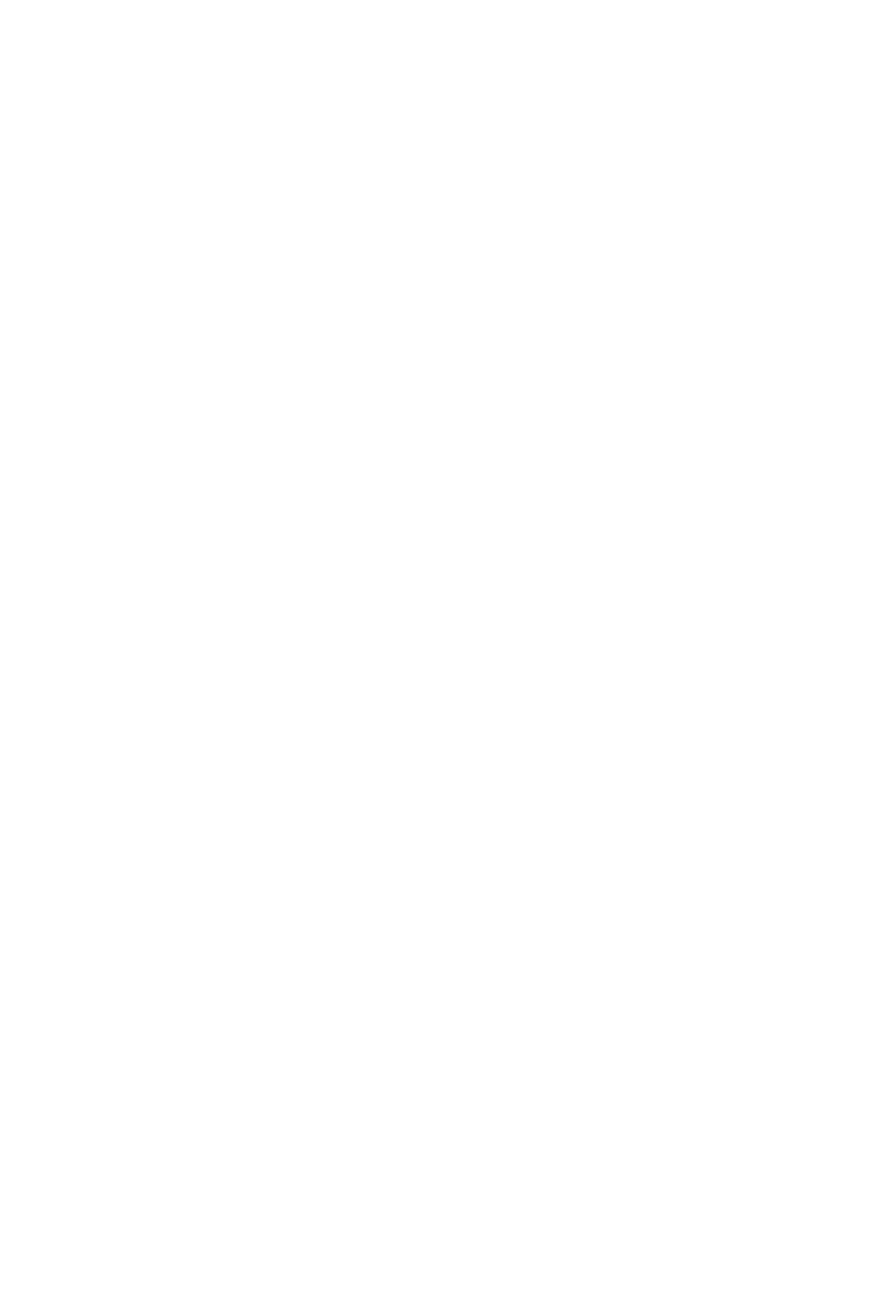
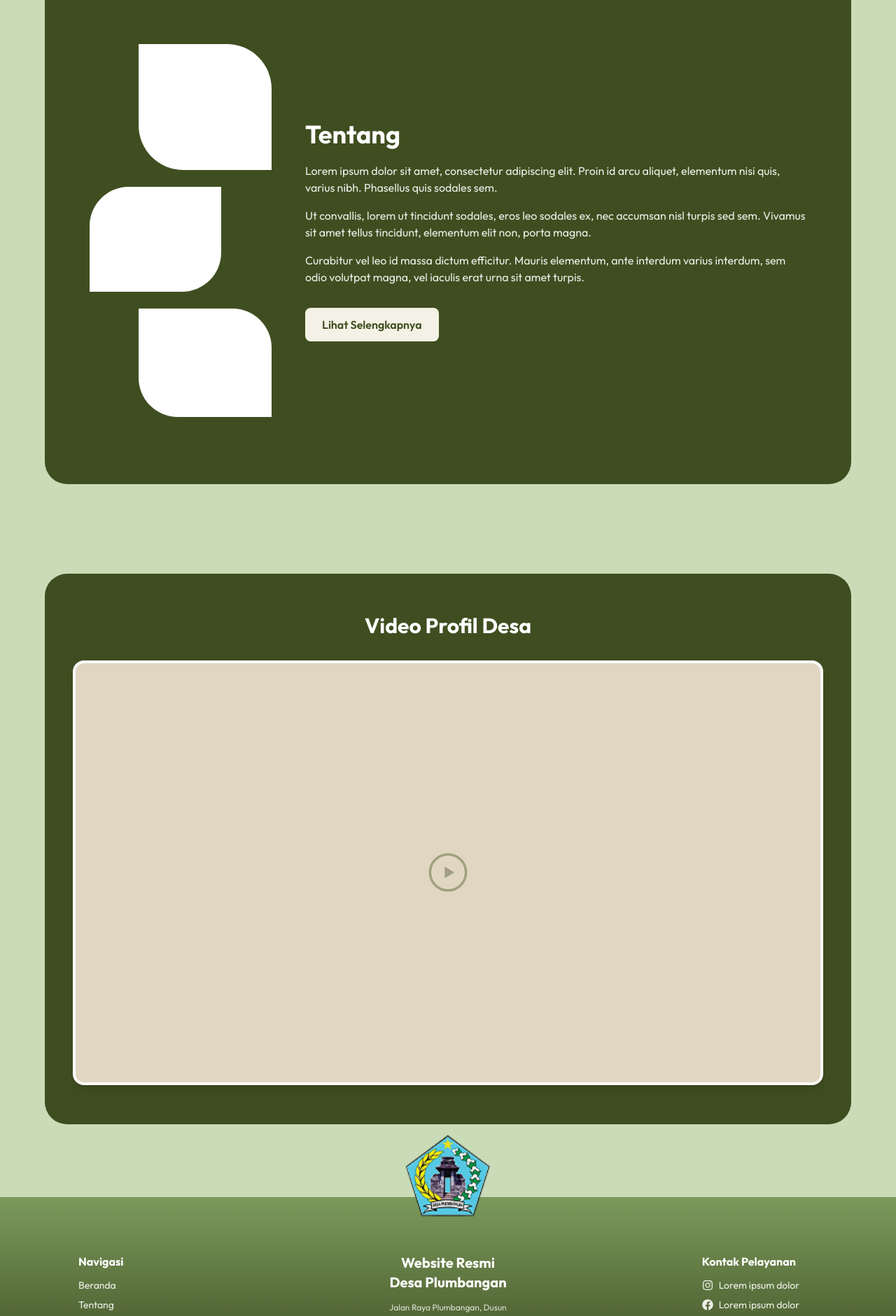
Before and after one commit to unicorn03/desap, a Next.js app: page / in a window 1280 px wide. Shown: the part 897-2778 px from the top of the page at 70% size. Before the commit the page ends 800 px from the top, so only its background shows below. Built offline with nearby package versions, Linux system fonts and the light colour scheme.

Commit message:
beranda page v1 + react icons

```diff
--- /dev/null
+++ b/app/Beranda/AboutSection.tsx
@@ -0,0 +1,88 @@
+import Image from "next/image";
+import Link from "next/link";
+
+type AboutSectionProps = {
+  images?: [string, string, string]; // paths for the 3 staggered photos
+};
+
+export default function AboutSection({ images }: AboutSectionProps) {
+  const [img1, img2, img3] = images ?? [];
+
+  return (
+    <section className="px-4 bg-[#CADBB7] pb-16 pt-16 sm:px-8">
+      <div className="mx-auto max-w-6xl rounded-[2rem] bg-[#3F4E20] px-6 py-14 sm:px-10 md:px-16">
+        <div className="grid grid-cols-1 items-center gap-12 my-10 lg:grid-cols-[auto_1fr]">
+          {/* Staggered photo cluster */}
+          <div className="relative mx-auto w-[240px] shrink-0 sm:w-[260px]">
+            <Photo
+              src={img1}
+              alt="Foto Desa Plumbangan 1"
+              className="ml-auto mb-6 h-[180px] w-[190px] rounded-bl-[64px] rounded-tr-[64px]"
+            />
+            <Photo
+              src={img2}
+              alt="Foto Desa Plumbangan 2"
+              className="h-[150px] w-[188px] rounded-br-[56px] rounded-tl-[56px]"
+            />
+            <Photo
+              src={img3}
+              alt="Foto Desa Plumbangan 3"
+              className="ml-auto mt-6 h-[155px] w-[190px] rounded-bl-[56px] rounded-tr-[56px]"
+            />
+          </div>
+
+          {/* Copy */}
+          <div className="text-white">
+            <h2 className="font-display text-3xl font-bold sm:text-4xl">
+              Tentang
+            </h2>
+
+            <div className="mt-5 space-y-4 text-sm leading-relaxed text-white/90 sm:text-base">
+              <p>
+                Lorem ipsum dolor sit amet, consectetur adipiscing elit.
+                Proin id arcu aliquet, elementum nisi quis, varius nibh.
+                Phasellus quis sodales sem.
+              </p>
+              <p>
+                Ut convallis, lorem ut tincidunt sodales, eros leo sodales
+                ex, nec accumsan nisl turpis sed sem. Vivamus sit amet
+                tellus tincidunt, elementum elit non, porta magna.
+              </p>
+              <p>
+                Curabitur vel leo id massa dictum efficitur. Mauris
+                elementum, ante interdum varius interdum, sem odio
+                volutpat magna, vel iaculis erat urna sit amet turpis.
+              </p>
+            </div>
+            <Link
+              href="/tentang"
+              className="mt-8 inline-block rounded-lg bg-[#F4F1E6] px-6 py-3 text-sm font-semibold text-[#3F4E20] shadow-sm transition hover:bg-white focus:outline-none focus-visible:ring-2 focus-visible:ring-white/70 sm:text-base"
+            >
+              Lihat Selengkapnya
+            </Link>
+          </div>
+        </div>
+      </div>
+    </section>
+  );
+}
+
+function Photo({
+  src,
+  alt,
+  className,
+}: {
+  src?: string;
+  alt: string;
+  className: string;
+}) {
+  if (!src) {
+    return <div className={`bg-white ${className}`} aria-hidden="true" />;
+  }
+
+  return (
+    <div className={`relative overflow-hidden ${className}`}>
+      <Image src={src} alt={alt} fill className="object-cover" />
+    </div>
+  );
+}
--- /dev/null
+++ b/app/Beranda/VideoProfilSection.tsx
@@ -0,0 +1,63 @@
+type VideoProfilSectionProps = {
+  videoUrl?: string;
+  posterSrc?: string;
+};
+
+export default function VideoProfilSection({
+  videoUrl,
+  posterSrc,
+}: VideoProfilSectionProps) {
+  return (
+    <section className="bg-[#CADBB7] px-4 py-16 sm:px-8">
+      <div className="mx-auto max-w-6xl mb-10 rounded-[2rem] bg-[#3F4E20] px-6 py-10 sm:px-10 sm:py-14">
+        <h2 className="mb-8 text-center font-display text-2xl font-bold text-white sm:text-3xl">
+          Video Profil Desa
+        </h2>
+
+        <div className="overflow-hidden rounded-2xl border-4 border-white/90 bg-[#E1D6C1] shadow-lg">
+          <div className="relative aspect-video w-full">
+            {videoUrl ? (
+              <iframe
+                src={videoUrl}
+                title="Video Profil Desa Plumbangan"
+                className="absolute inset-0 h-full w-full"
+                allow="accelerometer; autoplay; clipboard-write; encrypted-media; gyroscope; picture-in-picture"
+                allowFullScreen
+              />
+            ) : posterSrc ? (
+              // eslint-disable-next-line @next/next/no-img-element
+              <img
+                src={posterSrc}
+                alt="Video Profil Desa Plumbangan"
+                className="absolute inset-0 h-full w-full object-cover"
+              />
+            ) : (
+              // Placeholder until a video/thumbnail is provided
+              <div
+                className="absolute inset-0 flex items-center justify-center text-[#3F4E20]/40"
+                aria-hidden="true"
+              >
+                <PlayIcon />
+              </div>
+            )}
+          </div>
+        </div>
+      </div>
+    </section>
+  );
+}
+
+function PlayIcon() {
+  return (
+    <svg
+      width="56"
+      height="56"
+      viewBox="0 0 24 24"
+      fill="none"
+      xmlns="http://www.w3.org/2000/svg"
+    >
+      <circle cx="12" cy="12" r="11" stroke="currentColor" strokeWidth="1.5" />
+      <path d="M10 8.5L16 12L10 15.5V8.5Z" fill="currentColor" />
+    </svg>
+  );
+}
--- a/app/Beranda/page.tsx
+++ b/app/Beranda/page.tsx
@@ -6,7 +6,7 @@ export default function Beranda() {
         backgroundImage: "url('/backgrounddesa.webp')",
       }}
     >
-      <h1 className="text-7xl text-center font-black text-[#3e4d2b] mb-4">
+      <h1 className="mb-4 bg-gradient-to-r from-[#2E4A2B] via-[#5A7A3D] to-[#A3C65D] bg-clip-text text-center text-7xl font-black text-transparent">
         Desa
         <br />
         Plumbangan
--- a/app/layout.tsx
+++ b/app/layout.tsx
@@ -1,21 +1,33 @@
 import type { Metadata } from "next";
 import Navbar from "../components/Navbar";
 import "./globals.css";
+import { Outfit } from "next/font/google";
+import AboutSection from "@/app/Beranda/AboutSection";
+import VideoProfilSection from "./Beranda/VideoProfilSection";
+import Footer from "@/components/Footer";
+
 
 export const metadata: Metadata = {
   title: "Desa Plumbangan",
 };
 
+const outfit = Outfit({
+  subsets: ["latin"],
+});
+
 export default function RootLayout({
   children,
-}: {
+}: Readonly<{
   children: React.ReactNode;
-}) {
+}>) {
   return (
-    <html lang="id">
-      <body>
-        <Navbar />
-        <main>{children}</main>
+    <html lang="en">
+      <body className={outfit.className}>
+        <Navbar/>
+        {children}
+        <AboutSection/>
+        <VideoProfilSection/>
+        <Footer/>
       </body>
     </html>
   );
--- /dev/null
+++ b/components/Footer.tsx
@@ -0,0 +1,79 @@
+import Image from "next/image";
+import Link from "next/link";
+import { FaInstagram, FaFacebook } from "react-icons/fa";
+import { Mail, Phone } from "lucide-react";
+
+const kontakItems = [
+  { icon: FaInstagram, label: "Lorem ipsum dolor" },
+  { icon: FaFacebook, label: "Lorem ipsum dolor" },
+  { icon: Mail, label: "Lorem ipsum dolor" },
+  { icon: Phone, label: "Lorem ipsum dolor" },
+];
+
+const navigasiLinks = [
+  { label: "Beranda", href: "/" },
+  { label: "Tentang", href: "/tentang" },
+  { label: "UMKM", href: "/umkm" },
+  { label: "Galeri", href: "/galeri" },
+];
+
+export default function Footer() {
+  return (
+    // overflow-visible + relative so the logo can poke up above this section
+    // into whatever background comes before it on the page
+    <footer className="relative overflow-visible bg-gradient-to-b from-[#7C9A5C] to-[#3B4A20] pb-10 pt-20 text-white">
+      {/* Emblem logo, offset upward out of the footer's own background */}
+      <div className="absolute left-1/2 top-0 -translate-x-1/2 -translate-y-2/3">
+        <Image
+          src="/logo-desa.png"
+          alt="Logo Desa Plumbangan"
+          width={150}
+          height={150}
+          className="h-auto w-[110px] sm:w-[140px]"
+        />
+      </div>
+
+      <div className="mx-auto grid max-w-6xl grid-cols-1 gap-10 px-6 sm:grid-cols-3 sm:px-12">
+        {/* Navigasi */}
+        <nav>
+          <h3 className="mb-3 font-bold">Navigasi</h3>
+          <ul className="space-y-2 text-sm text-white/90">
+            {navigasiLinks.map((item) => (
+              <li key={item.href}>
+                <Link href={item.href} className="transition hover:text-white">
+                  {item.label}
+                </Link>
+              </li>
+            ))}
+          </ul>
+        </nav>
+
+        {/* Center: title + address */}
+        <div className="text-center">
+          <h2 className="text-lg font-bold sm:text-xl">
+            Website Resmi
+            <br />
+            Desa Plumbangan
+          </h2>
+          <p className="mx-auto mt-3 max-w-[240px] text-xs leading-relaxed text-white/80">
+            Jalan Raya Plumbangan, Dusun Plumbangan, Desa Plumbangan,
+            Kecamatan Doko, Kabupaten Blitar, Jawa Timur, Kode Pos 66186.
+          </p>
+        </div>
+
+        {/* Kontak Pelayanan */}
+        <div className="ml-40">
+          <h3 className="mb-3 font-bold">Kontak Pelayanan</h3>
+          <ul className="space-y-2 text-sm text-white/90">
+            {kontakItems.map(({ icon: Icon, label }, index) => (
+              <li key={index} className="flex items-center gap-2">
+                <Icon size={16} className="shrink-0" />
+                <span>{label}</span>
+              </li>
+            ))}
+          </ul>
+        </div>
+      </div>
+    </footer>
+  );
+}
--- a/components/Navbar.tsx
+++ b/components/Navbar.tsx
@@ -1,5 +1,6 @@
 "use client";
 
+import { useEffect, useRef, useState } from "react";
 import Link from "next/link";
 import Image from "next/image";
 import { usePathname } from "next/navigation";
@@ -14,9 +15,60 @@ const menuItems = [
 
 export default function Navbar() {
   const pathname = usePathname();
+  const [isVisible, setIsVisible] = useState(true);
+  const lastScrollY = useRef(0);
+
+  useEffect(() => {
+    const handleScroll = () => {
+      const currentScrollY = window.scrollY;
+
+      // Always show navbar near the top of the page
+      if (currentScrollY < 80) {
+        setIsVisible(true);
+      } else if (currentScrollY > lastScrollY.current) {
+        // Scrolling down
+        setIsVisible(false);
+      } else {
+        // Scrolling up
+        setIsVisible(true);
+      }
+
+      lastScrollY.current = currentScrollY;
+    };
+
+    window.addEventListener("scroll", handleScroll, { passive: true });
+    return () => window.removeEventListener("scroll", handleScroll);
+  }, []);
 
   return (
-    <nav className="fixed top-6 left-4 right-4 md:left-[80px] md:right-[80px] flex justify-between items-center h-20 py-[10px] px-6 bg-[#3e4d2b] rounded-[40px] text-white z-[1000]">
+    <nav
+      className={`
+        fixed
+        top-8
+        left-20
+        right-20
+        z-50
+        flex
+        h-20
+        items-center
+        justify-between
+        rounded-full
+        bg-gradient-to-r
+        from-[#2E4A2B]
+        via-[#4F6F3A]
+        to-[#6E8F47]
+        border
+        border-white/20
+        shadow-2xl
+        px-6
+        py-2.5
+        text-white
+        transition-transform
+        duration-300
+        ease-in-out
+        ${isVisible ? "translate-y-0" : "-translate-y-32"}
+      `}
+    >
       <div className="flex items-center gap-[10px]">
         <Image
           src="/logo-desa.png"
--- a/package.json
+++ b/package.json
@@ -9,9 +9,11 @@
     "lint": "eslint"
   },
   "dependencies": {
+    "lucide-react": "^1.24.0",
     "next": "16.2.10",
     "react": "19.2.4",
-    "react-dom": "19.2.4"
+    "react-dom": "19.2.4",
+    "react-icons": "^5.7.0"
   },
   "devDependencies": {
     "@types/node": "^20",
```
Also changed, not shown: 1 other file (tests, documents, lock files or other folders).
